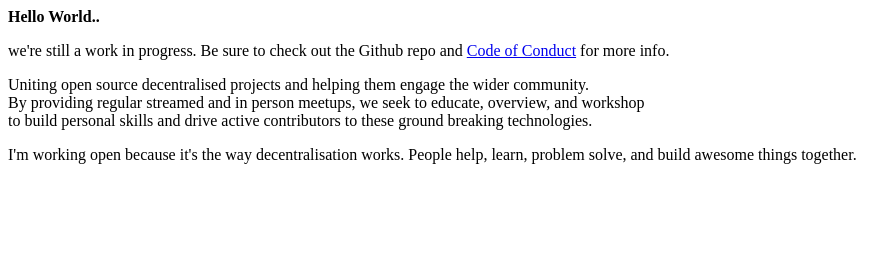
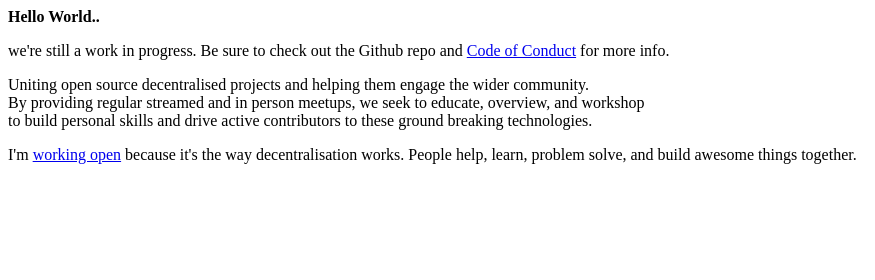
Before and after one commit to decentech/decentech.github.io, a plain HTML site: page index.html in a window 1280 px wide. Shown: the top 280 px of the page, 0-875 px from the left. Drawn offline with Linux system fonts and the light colour scheme.

Commit message:
adding working open link

```diff
--- a/index.html
+++ b/index.html
@@ -7,6 +7,6 @@
 <br>
 <p>we're still a work in progress. Be sure to check out the Github repo and <a href="https://github.com/decentech/working-open/blob/master/code-of-conduct.md">Code of Conduct</a> for more info.</p>
 <p>Uniting open source decentralised projects and helping them engage the wider community. <br> By providing regular streamed and in person meetups, we seek to educate, overview, and workshop<br> to build personal skills and drive active contributors to these ground breaking technologies.</p>
-<p>I'm working open because it's the way decentralisation works. People help, learn, problem solve, and build awesome things together. <p>
+<p>I'm <a href="https://github.com/decentech/working-open/blob/master/why-work-open.md">working open</a> because it's the way decentralisation works. People help, learn, problem solve, and build awesome things together. <p>
 
 <a href="https://github.com/decentech"><img style="position: absolute; top: 0; right: 0; border: 0;" src="https://camo.githubusercontent.com/652c5b9acfaddf3a9c326fa6bde407b87f7be0f4/68747470733a2f2f73332e616d617a6f6e6177732e636f6d2f6769746875622f726962626f6e732f666f726b6d655f72696768745f6f72616e67655f6666373630302e706e67" alt="Fork me on GitHub" data-canonical-src="https://s3.amazonaws.com/github/ribbons/forkme_right_orange_ff7600.png"></a>
```
